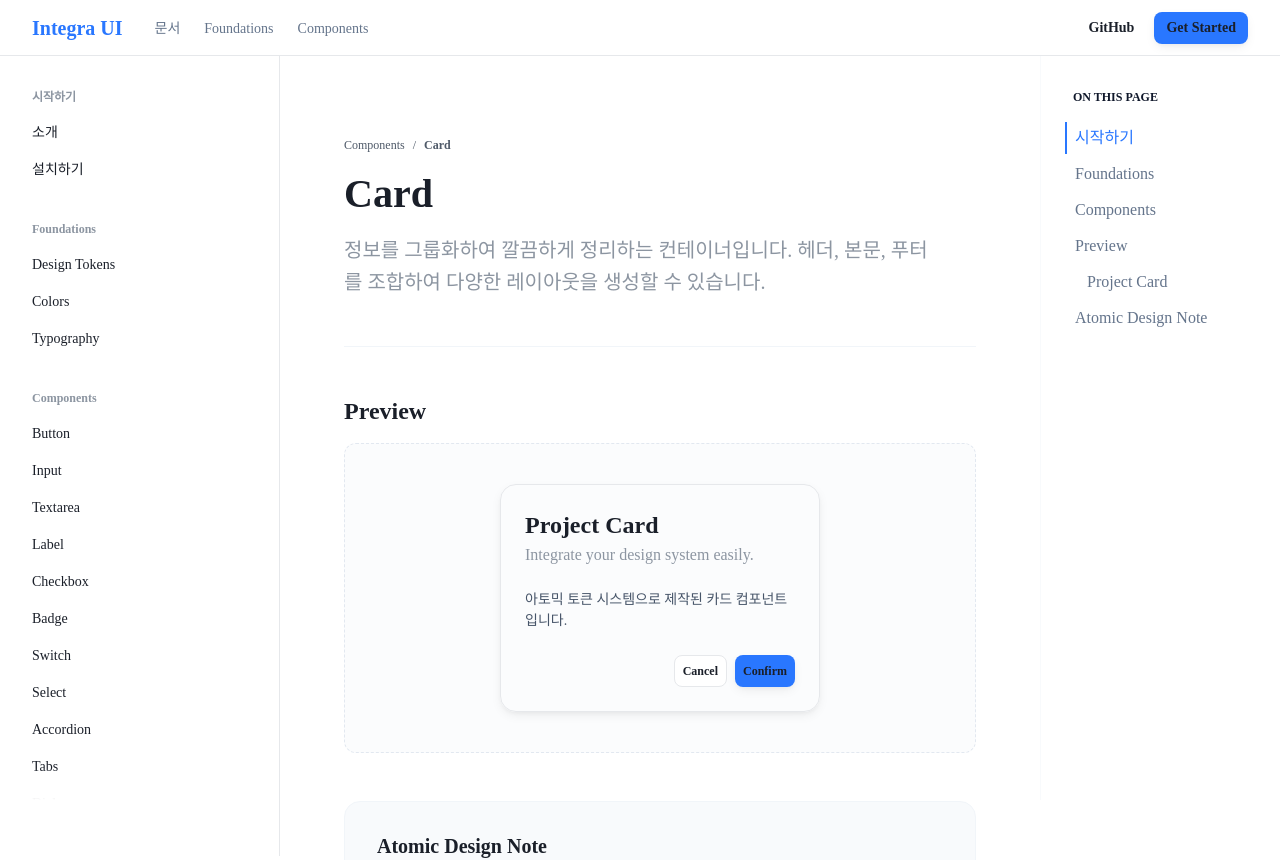
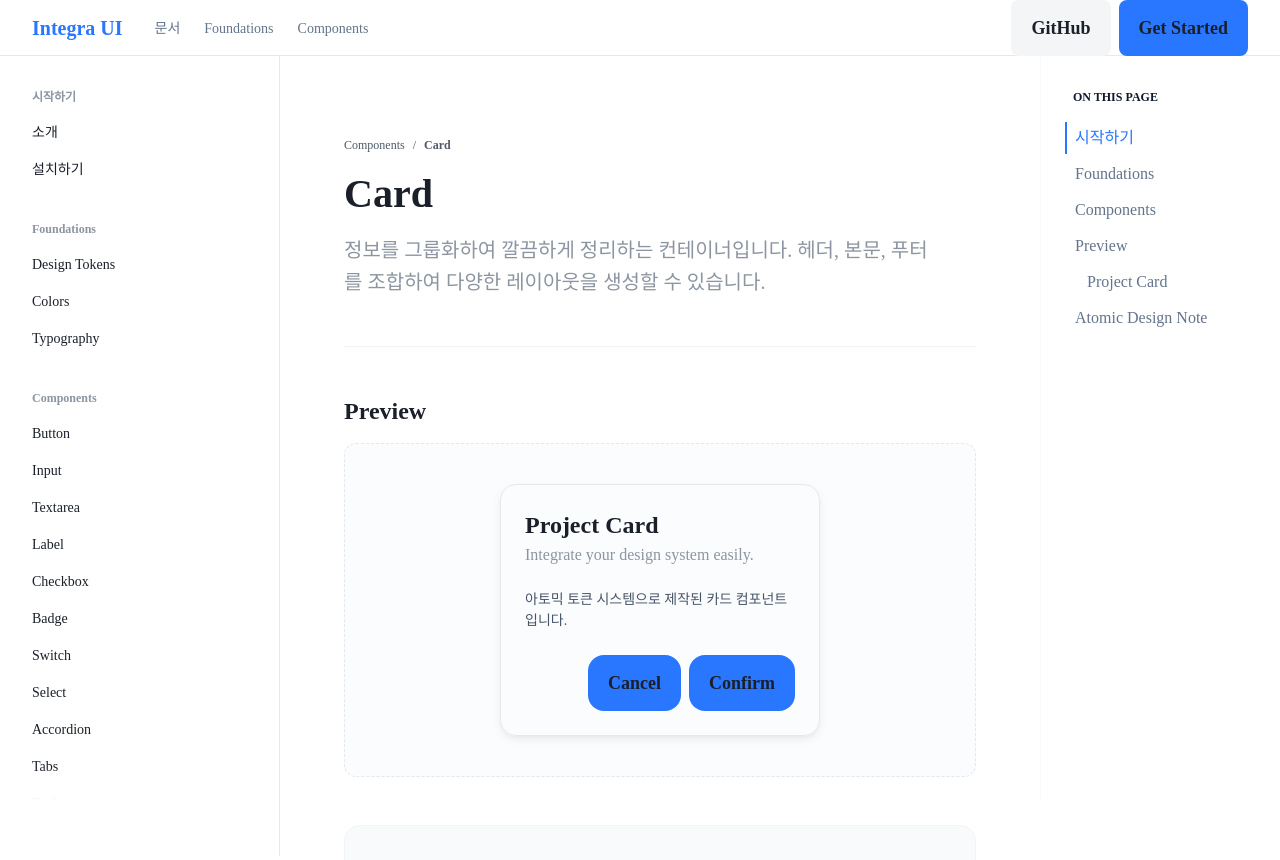
Before and after one commit to taekilKim/integra-ui, a Next.js app in the folder integra-ui/: page /docs/components/card in a window 1280 px wide. Shown: the top 860 px of the page. Built offline with nearby package versions, Linux system fonts and the light colour scheme; a web font is replaced by a local one.

Commit message:
button finalize

```diff
--- a/integra-ui/components/layout/header.tsx
+++ b/integra-ui/components/layout/header.tsx
@@ -44,12 +44,12 @@ export function Header() {
         <div className="flex flex-1 items-center justify-end">
           <nav className="flex items-center gap-8">
             <Link href="https://github.com" target="_blank" rel="noreferrer">
-              <Button variant="ghost" size="sm" className="h-32 px-12 text-14">
+              <Button variant="tertiary" size="small">
                 GitHub
               </Button>
             </Link>
             <Link href="/docs/installation">
-              <Button size="sm" className="h-32 px-12 text-14 shadow-integra">
+              <Button variant="default" size="small">
                 Get Started
               </Button>
             </Link>
--- a/integra-ui/components/ui/button.tsx
+++ b/integra-ui/components/ui/button.tsx
@@ -1,39 +1,39 @@
 import * as React from "react"
+import { Slot } from "@radix-ui/react-slot"
 import { cva, type VariantProps } from "class-variance-authority"
 import { cn } from "@/lib/utils"
 
-/**
- * [Integra UI - Button Atomic Design]
- * 모든 수치는 tailwind.config.ts에 정의된 4px 그리드 토큰을 사용합니다.
- * text-14: 14px 폰트
- * h-40: 40px 높이
- * rounded-8: 8px 곡률
- */
 const buttonVariants = cva(
-  // 공통 기본 스타일: 4px 그리드 기반의 정렬과 전역 곡률(8px) 적용
-  "inline-flex items-center justify-center whitespace-nowrap text-18 font-semibold ring-offset-background transition-colors focus-visible:outline-none focus-visible:ring-2 focus-visible:ring-ring focus-visible:ring-offset-2 disabled:pointer-events-none disabled:opacity-50 tracking-0",
+  // [공통] Semibold 적용 및 기본 정렬
+  "inline-flex items-center justify-center whitespace-nowrap font-semibold transition-all focus-visible:outline-none focus-visible:ring-2 focus-visible:ring-ring focus-visible:ring-offset-2 disabled:pointer-events-none active:scale-[0.98] tracking-0",
   {
     variants: {
       variant: {
-        // Integra Blue 브랜드 컬러와 부드러운 그림자(shadow-integra) 적용
-        default: "bg-primary text-white shadow-integra hover:bg-integra-blue-600",
+        // --- 1. DEFAULT APPEARANCE ---
+        default:
+          "bg-primary text-white hover:bg-integra-blue-600 disabled:bg-integra-gray-100 disabled:text-integra-gray-300",
+        secondary:
+          "bg-integra-blue-50 text-primary hover:bg-integra-blue-100 disabled:bg-integra-gray-100 disabled:text-integra-gray-300",
+        tertiary:
+          "bg-integra-gray-100 text-integra-gray-700 hover:bg-integra-gray-200 disabled:bg-white disabled:text-integra-gray-300",
+
+        // --- 2. DESTRUCTIVE APPEARANCE ---
         destructive:
-          "bg-integra-red-500 text-white shadow-sm hover:bg-integra-red-600",
-        outline:
-          "border border-integra-gray-200 bg-background text-integra-gray-700 hover:bg-integra-gray-50 hover:text-integra-gray-900",
-        secondary:
-          "bg-integra-gray-100 text-integra-gray-900 hover:bg-integra-gray-200",
-        ghost:
-          "text-integra-gray-600 hover:bg-integra-gray-50 hover:text-integra-gray-900",
-        link:
-          "text-primary underline-offset-4 hover:underline",
+          "bg-integra-red-500 text-white hover:bg-integra-red-600 disabled:bg-integra-gray-100 disabled:text-integra-gray-300",
+
+        // --- 3. TEXT APPEARANCE (Ghost) ---
+        text:
+          "bg-transparent text-integra-gray-600 hover:bg-integra-gray-50 disabled:text-integra-gray-300",
       },
       size: {
-        // 실무에서 가장 많이 쓰는 4px 배수 높이(32, 48, 56)로 규격화
-        default: "h-56 px-20 py-16 rounded-16 leading-24", // 56px
-        sm: "h-32 px-8 py-8 text-12 rounded-8 leading-16", // 32px 높이
-        md: "h-48 px-16 py-12 text-16 rounded-12 leading-20", // 48px 높이
-        icon: "h-40 w-40", // 40px 정정사각형
+        // Default: 56px
+        default: "h-56 px-20 py-16 text-18 leading-24 rounded-16",
+        // Medium: 48px
+        medium: "h-48 px-12 py-14 text-16 leading-20 rounded-12",
+        // Small: 32px
+        small: "h-32 px-8 py-8 text-12 leading-16 rounded-8",
+        // Icon 전용 (정사각형)
+        icon: "h-40 w-40 rounded-8",
       },
     },
     defaultVariants: {
@@ -50,10 +50,17 @@ export interface ButtonProps
 }
 
 const Button = React.forwardRef<HTMLButtonElement, ButtonProps>(
-  ({ className, variant, size, ...props }, ref) => {
+  ({ className, variant, size, asChild = false, ...props }, ref) => {
+    const Comp = asChild ? Slot : "button"
+
     return (
-      <button
-        className={cn(buttonVariants({ variant, size, className }))}
+      <Comp
+        // 폰트 컬러 충돌 방지를 위해 사이즈를 먼저, 베리언트를 나중에 배치
+        className={cn(
+          buttonVariants({ size }),
+          buttonVariants({ variant }),
+          className
+        )}
         ref={ref}
         {...props}
       />
--- a/integra-ui/tailwind.config.ts
+++ b/integra-ui/tailwind.config.ts
@@ -21,16 +21,16 @@ const config: Config = {
       pattern: /text-(12|13|14|15|16|18|20|24|28|32|40|48|56|64|72|80|96|128|160)/,
     },
     {
-      pattern: /leading-(0|4|8|12|16|20|24|28|32|36|40|44|48|52|56|60|64|68|72|76|80)/,
+      pattern: /leading-(0|4|8|12|14|16|18|20|22|24|28|32|36|40|44|48|52|56|60|64|68|72|76|80)/,
     },
     {
       pattern: /font-(regular|medium|semibold|bold)/,
     },
     {
-      pattern: /rounded-(0|4|8|12|16|20|24|28|32|36|40)/,
+      pattern: /rounded-(0|4|8|12|14|16|20|24|28|32|36|40)/,
     },
     {
-      pattern: /(p|m|gap|w|h|px|py|pl|pr|pt|pb|mx|my|ml|mr|mt|mb)-(0|4|8|12|16|20|24|28|32|40|48|56|64|80|120|160|200|240|280|320|400)/,
+      pattern: /(p|m|gap|w|h|px|py|pl|pr|pt|pb|mx|my|ml|mr|mt|mb)-(0|4|8|12|14|16|20|24|28|32|40|48|56|64|80|120|160|200|240|280|320|400)/,
     },
   ],
   theme: {
@@ -44,7 +44,7 @@ const config: Config = {
         "14": "14px",
         "15": "15px",
         "16": "16px",
-        "18": "18px",
+        "18": "18px", // ✨ 추가
         "20": "20px",
         "24": "24px",
         "28": "28px",
@@ -59,7 +59,12 @@ const config: Config = {
         "128": "128px",
         "160": "160px",
       },
-      lineHeight: generate4pxScale(80),
+      lineHeight: {
+        ...generate4pxScale(80),
+        "14": "14px", // ✨ 추가: 버튼 높이 보정용
+        "18": "18px", // ✨ 추가
+        "22": "22px", // ✨ 추가
+      },
       letterSpacing: {
         "0": "0",
         "-1": "-0.01em",
@@ -68,15 +73,18 @@ const config: Config = {
         "-4": "-0.04em",
       },
       // 일반 간격 (Padding, Margin, Gap, Width, Height)
-      spacing: generate4pxScale(400),
+      spacing: {
+        ...generate4pxScale(400),
+        "14": "14px", // ✨ 추가: 48px 버튼 높이 대응용
+      },
 
-      // ✨ 추가된 부분: 최대 너비 설정 (이게 있어야 max-w-720이 작동합니다)
       maxWidth: {
-        ...generate4pxScale(1400), // 1400px까지 4px 단위로 max-w 생성
+        ...generate4pxScale(1400),
       },
 
       borderRadius: {
         ...generate4pxScale(40),
+        "14": "14px", // ✨ 추가
         full: "9999px",
       },
       colors: {
@@ -105,7 +113,6 @@ const config: Config = {
           DEFAULT: "hsl(var(--accent))",
           foreground: "hsl(var(--accent-foreground))",
         },
-        // Integra UI 전용 팔레트
         integra: {
           gray: Object.fromEntries([50, 100, 200, 300, 400, 500, 600, 700, 800, 900].map(s => [s, `hsl(var(--gray-${s}))`])),
           blue: Object.fromEntries([50, 100, 200, 300, 400, 500, 600, 700, 800, 900].map(s => [s, `hsl(var(--blue-${s}))`])),
```
